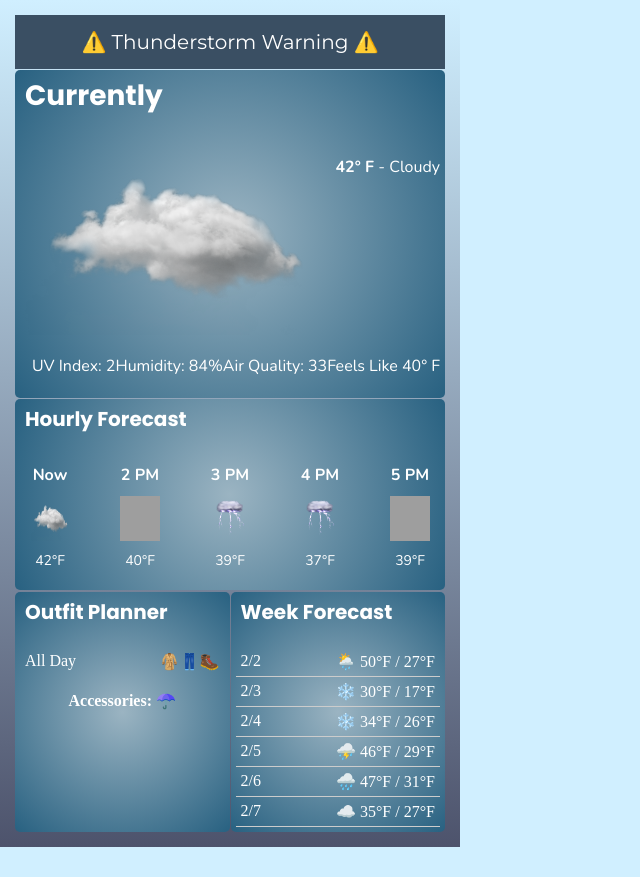
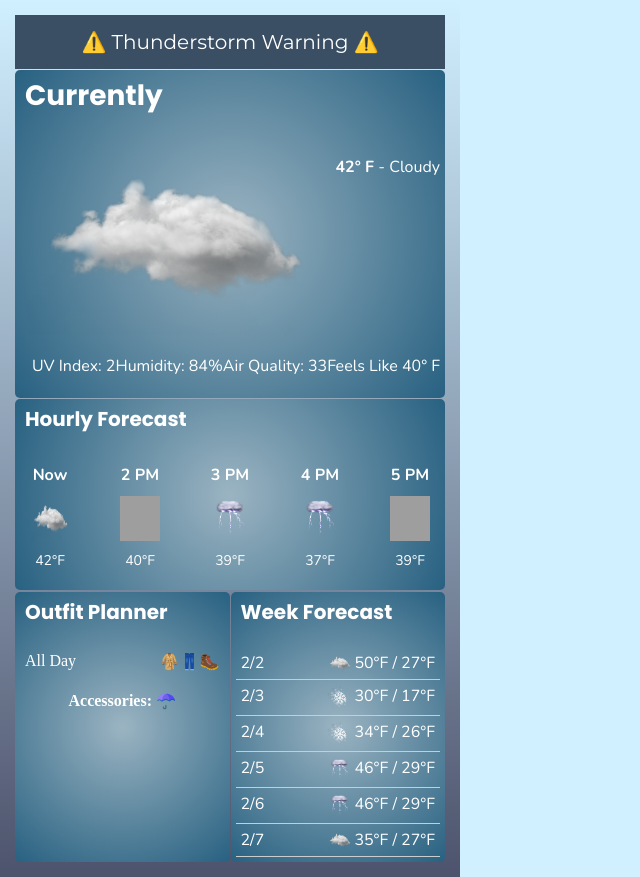
Before and after one commit to vavali08/assignment-1, a plain HTML site: page index.html in a window 1280 px wide. Shown: the whole page, without its empty margins (0-640 px from the left). Before the commit the page ends 847 px from the top, so only its background shows below. Drawn offline with nearby package versions, Linux system fonts and the light colour scheme; grey boxes are pictures that could not be loaded.

Commit message:
updated week forecast

```diff
--- a/index.html
+++ b/index.html
@@ -56,12 +56,36 @@
                 </div>
                 <div class="section week-forecast">
                     <h3>Week Forecast</h3>
-                    <div class="week-item"><span>2/2</span><span>🌦️ 50°F / 27°F</span></div>
-                    <div class="week-item"><span>2/3</span><span>❄️ 30°F / 17°F</span></div>
-                    <div class="week-item"><span>2/4</span><span>❄️ 34°F / 26°F</span></div>
-                    <div class="week-item"><span>2/5</span><span>⛈️ 46°F / 29°F</span></div>
-                    <div class="week-item"><span>2/6</span><span>🌧️ 47°F / 31°F</span></div>
-                    <div class="week-item"><span>2/7</span><span>☁️ 35°F / 27°F</span></div>
+                    <div class="week-item">
+                        <span>2/2</span>
+                        <img class = "week-forecast-img" src="/assets/cloud.png" alt="Cloud">
+                        <span>50°F / 27°F</span>
+                    </div>
+                    <div class="week-item">
+                        <span>2/3</span>
+                        <img class = "week-forecast-img" src="/assets/snowflakes.png" alt="Cloud">
+                        <span>30°F / 17°F</span>
+                    </div>
+                    <div class="week-item">
+                        <span>2/4</span>
+                        <img class = "week-forecast-img" src="/assets/snowflakes.png" alt="Cloud">
+                        <span>34°F / 26°F</span>
+                    </div>
+                    <div class="week-item">
+                        <span>2/5</span>
+                        <img class = "week-forecast-img" src="/assets/stormy.png" alt="Cloud">
+                        <span>46°F / 29°F</span>
+                    </div>
+                    <div class="week-item">
+                        <span>2/6</span>
+                        <img class = "week-forecast-img" src="/assets/stormy.png" alt="Cloud">
+                        <span>46°F / 29°F</span>
+                    </div>
+                    <div class="week-item">
+                        <span>2/7</span>
+                        <img class = "week-forecast-img" src="/assets/cloud.png" alt="Cloud">
+                        <span>35°F / 27°F</span>
+                    </div>
                 </div>
             </div>
         </div>
--- a/styles.css
+++ b/styles.css
@@ -114,6 +114,7 @@ p {
     display: flex;
     justify-content: space-between;
     padding: 5px;
+    font-family: Nunito;
     border-bottom: 1px solid #ccc;
 }
 .outfit-item {
@@ -136,3 +137,9 @@ p {
     width: 60px;
     height: auto;
 }
+
+.week-forecast-img {
+    width: 25px;
+    height: auto;
+    margin-left: 60px;
+}
```
Also changed, not shown: assets/snowflakes.png (added), 1 other file.
